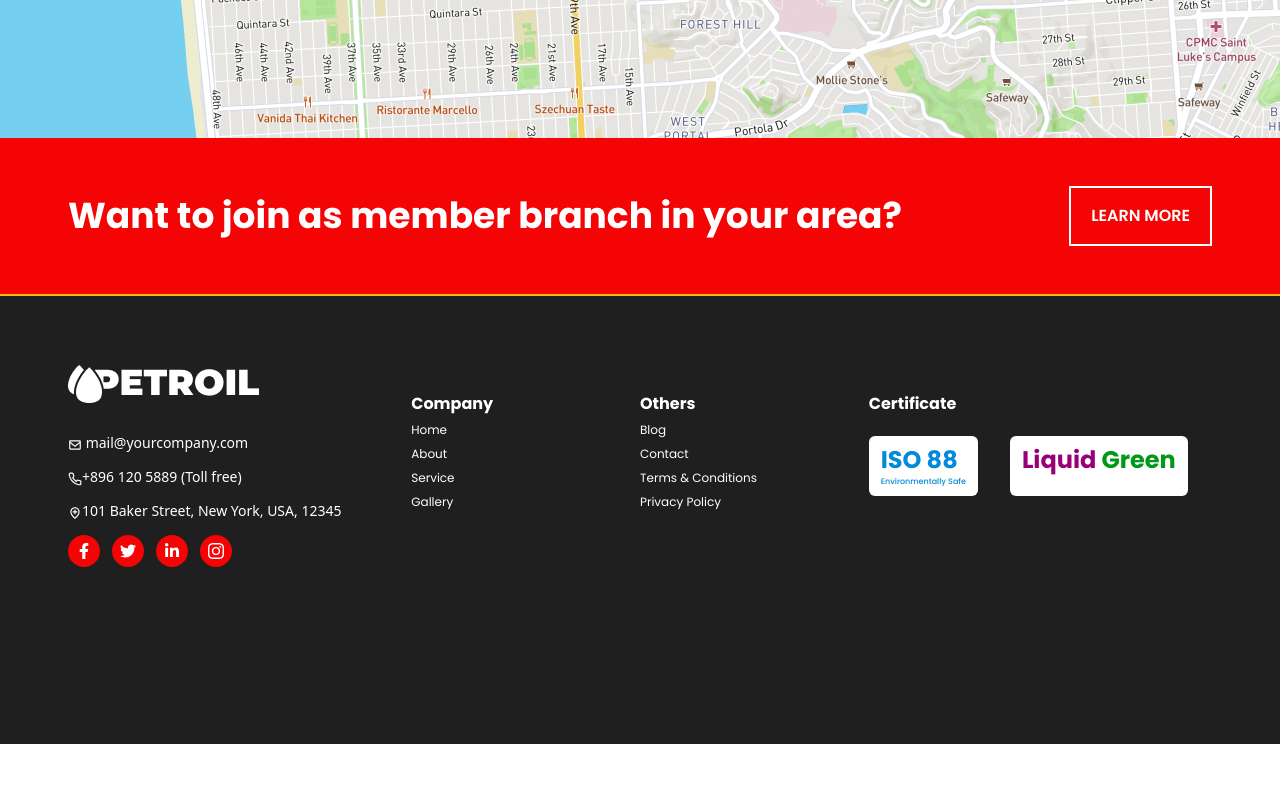
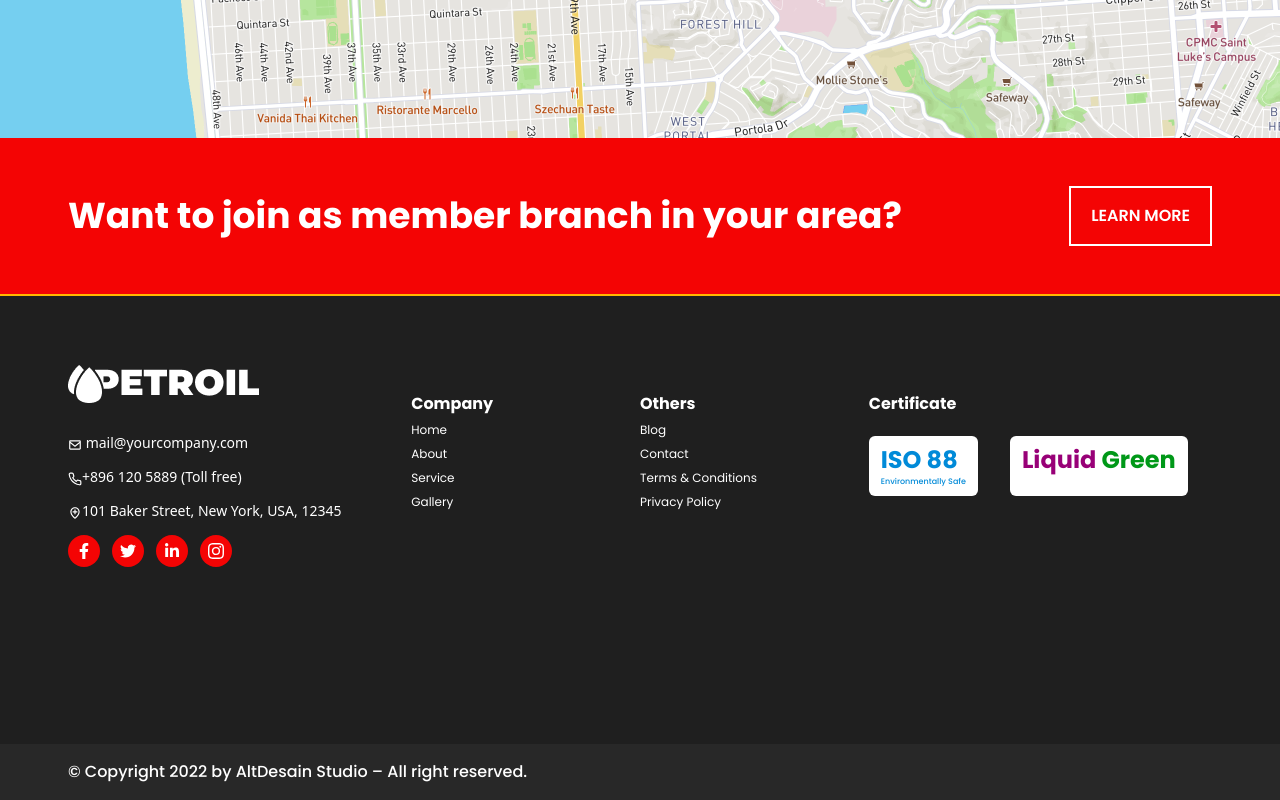
Before and after one commit to raihan-biswas-dev/petroil-react, a React (Create React App) app: page / in a window 1280 px wide. Shown: the part 4092-4892 px from the top of the page. Before the commit the page ends 4836 px from the top, so only its background shows below. Built offline with nearby package versions, Linux system fonts and the light colour scheme.

Commit message:
full design done

```diff
--- a/src/App.js
+++ b/src/App.js
@@ -1,28 +1,10 @@
 import "./App.css";
-import Banner from "./components/banner";
-import Header from "./components/header";
-import Navbar from "./components/navbar";
-import Supplier from "./components/supplier";
-import Service from "./components/service";
-import Company from "./components/company";
-import Brand from "./components/brand";
-import Blog from "./components/blog";
-import Map from "./components/map";
-import Footer from "./components/footer";
+import MainComponent from "./components/MainComponent";
 
 function App() {
   return (
     <>
-      <Header />
-      <Navbar />
-      <Banner />
-      <Supplier />
-      <Service />
-      <Company />
-      <Brand />
-      <Blog />
-      <Map />
-      <Footer/>
+      <MainComponent />
     </>
   );
 }
--- /dev/null
+++ b/src/components/MainComponent.js
@@ -0,0 +1,30 @@
+import React from "react";
+import Header from "./header";
+import Navbar from "./navbar";
+import Banner from "./banner";
+import Supplier from "./supplier";
+import Service from "./service";
+import Company from "./company";
+import Brand from "./brand";
+import Blog from "./blog";
+import Map from "./map";
+import Footer from "./footer";
+import Copyright from "./copyright";
+
+export default function MainComponent() {
+  return (
+    <>
+      <Header />
+      <Navbar />
+      <Banner />
+      <Supplier />
+      <Service />
+      <Company />
+      <Brand />
+      <Blog />
+      <Map />
+      <Footer />
+      <Copyright />
+    </>
+  );
+}
--- a/src/components/copyright/index.js
+++ b/src/components/copyright/index.js
@@ -1,11 +1,13 @@
 import React from "react";
 
 export default function Copyright() {
-  return(
-    <section>
-        <div className="">
-
-        </div>
+  return (
+    <section className=" bg-[#282828]">
+      <div className="max-w-container mx-auto">
+        <p className="font-pop font-medium text-base text-white py-4">
+          © Copyright 2022 by AltDesain Studio – All right reserved.
+        </p>
+      </div>
     </section>
   );
 }
```
